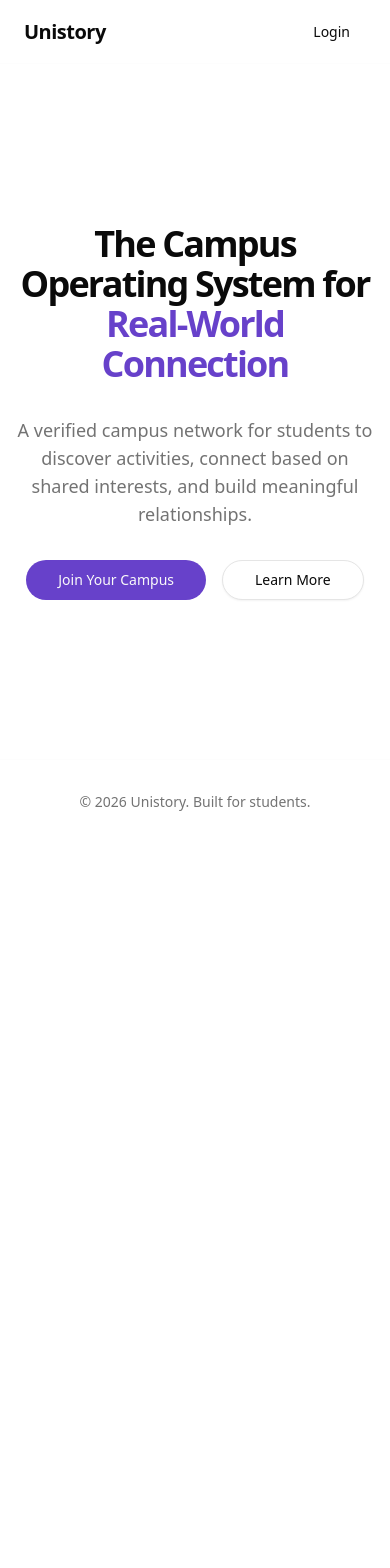
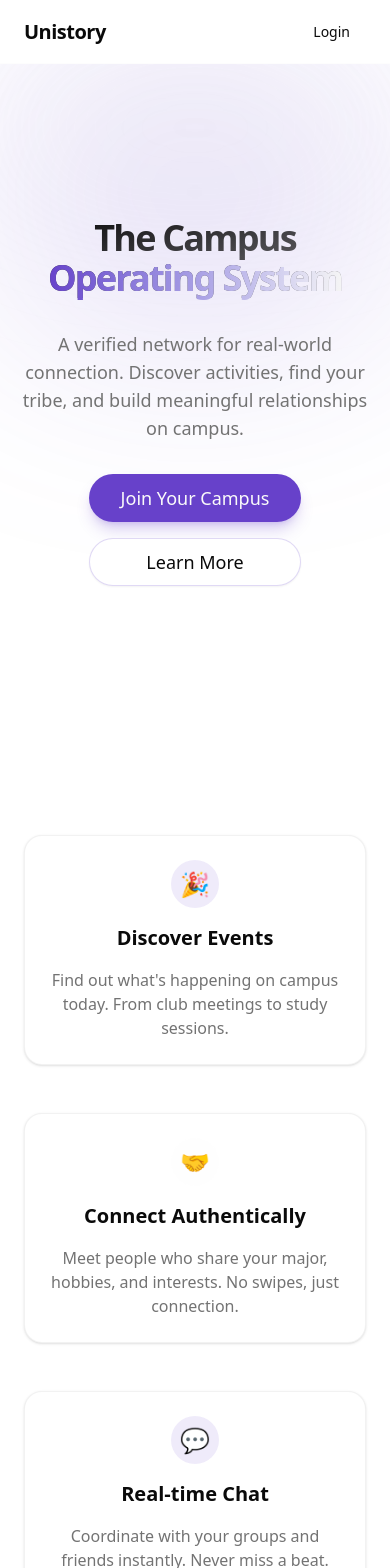
Before and after one commit to SH20RAJ/unstory.app, a Next.js app: page / in a window 390 px wide. Shown: the top 1568 px of the page. Before the commit the page ends 844 px from the top, so only its background shows below. Built offline with nearby package versions, Linux system fonts and the light colour scheme; what @stackframe/stack would draw is missing.

Commit message:
style: Enhance UI/UX with Hero, Home Feed polish, and rich mock content

```diff
--- a/src/actions/activities.ts
+++ b/src/actions/activities.ts
@@ -9,9 +9,37 @@ export async function getActivities() {
     .select("*")
     .order("created_at", { ascending: false });
 
-  if (error) {
-    console.error("Error fetching activities:", error);
-    return [];
+  if (error || !data || data.length === 0) {
+    console.log("No activities found or error, returning mock data");
+    return [
+      {
+        id: "1",
+        title: "Midnight Coding Club",
+        type: "Tech",
+        date: "2024-03-20",
+        time: "11:00 PM",
+        location: "Library Basement",
+        description: "Join us for a late-night coding session. Pizza and caffeine provided!"
+      },
+      {
+         id: "2",
+         title: "Weekend Hike: Bear Mountain",
+         type: "Outdoors",
+         date: "2024-03-22",
+         time: "08:00 AM",
+         location: "Campus Main Gate",
+         description: "A refreshing hike to Bear Mountain. Beginner friendly."
+      },
+      {
+        id: "3",
+        title: "Jazz Night Jam Session",
+        type: "Music",
+         date: "2024-03-21",
+        time: "07:30 PM",
+        location: "Student Center Lounge",
+        description: "Open mic for jazz musicians and enthusiasts."
+      }
+    ];
   }
 
   return data;
--- a/src/app/page.tsx
+++ b/src/app/page.tsx
@@ -1,5 +1,6 @@
 import Link from "next/link";
 import { Button } from "@/components/ui/button";
+import { Hero } from "@/components/landing/Hero";
 
 export default function LandingPage() {
   return (
@@ -13,24 +14,38 @@ export default function LandingPage() {
         </nav>
       </header>
 
-      <main className="flex-1 flex flex-col items-center justify-center text-center px-4 gap-8">
-        <h1 className="text-4xl md:text-6xl font-bold tracking-tighter max-w-3xl">
-          The Campus Operating System for <span className="text-primary">Real-World Connection</span>
-        </h1>
-        <p className="text-muted-foreground text-lg md:text-xl max-w-2xl">
-          A verified campus network for students to discover activities, connect based on shared interests, and build meaningful relationships.
-        </p>
-        <div className="flex gap-4">
-           <Link href="/login">
-            <Button size="lg" className="rounded-full px-8">
-              Join Your Campus
-            </Button>
-          </Link>
-          <Button size="lg" variant="outline" className="rounded-full px-8">
-            Learn More
-          </Button>
+      <Hero />
+
+      {/* Features Section */}
+      <section className="py-24 px-6 max-w-7xl mx-auto grid gap-12 md:grid-cols-3">
+        <div className="flex flex-col gap-4 text-center items-center p-6 rounded-2xl bg-card border border-border/50 shadow-sm hover:shadow-md transition-all hover:-translate-y-1">
+          <div className="h-12 w-12 rounded-full bg-primary/10 flex items-center justify-center text-primary text-2xl">
+            🎉
+          </div>
+          <h3 className="text-xl font-semibold">Discover Events</h3>
+          <p className="text-muted-foreground">
+            Find out what&apos;s happening on campus today. From club meetings to study sessions.
+          </p>
         </div>
-      </main>
+        <div className="flex flex-col gap-4 text-center items-center p-6 rounded-2xl bg-card border border-border/50 shadow-sm hover:shadow-md transition-all hover:-translate-y-1">
+          <div className="h-12 w-12 rounded-full bg-accent/10 flex items-center justify-center text-accent text-2xl">
+            🤝
+          </div>
+          <h3 className="text-xl font-semibold">Connect Authentically</h3>
+          <p className="text-muted-foreground">
+            Meet people who share your major, hobbies, and interests. No swipes, just connection.
+          </p>
+        </div>
+        <div className="flex flex-col gap-4 text-center items-center p-6 rounded-2xl bg-card border border-border/50 shadow-sm hover:shadow-md transition-all hover:-translate-y-1">
+          <div className="h-12 w-12 rounded-full bg-primary/10 flex items-center justify-center text-primary text-2xl">
+            💬
+          </div>
+          <h3 className="text-xl font-semibold">Real-time Chat</h3>
+          <p className="text-muted-foreground">
+            Coordinate with your groups and friends instantly. Never miss a beat.
+          </p>
+        </div>
+      </section>
 
       <footer className="py-8 text-center text-sm text-muted-foreground border-t border-border/10">
         <p>&copy; {new Date().getFullYear()} Unistory. Built for students.</p>
--- /dev/null
+++ b/src/components/landing/Hero.tsx
@@ -0,0 +1,40 @@
+import React from "react";
+import { Button } from "@/components/ui/button";
+import Link from "next/link";
+
+export function Hero() {
+  return (
+    <div className="relative flex min-h-[80vh] flex-col items-center justify-center overflow-hidden bg-background text-foreground">
+      {/* Lamp Effect (CSS-based for simplicity if framer-motion is heavy, but using minimal motion here) */}
+      <div className="absolute top-0 left-1/2 -translate-x-1/2 w-full max-w-3xl h-64 bg-primary/20 blur-[120px] rounded-full pointer-events-none" />
+      <div className="absolute top-0 left-1/2 -translate-x-1/2 w-full max-w-lg h-32 bg-accent/20 blur-[80px] rounded-full pointer-events-none" />
+
+      <div className="relative z-10 flex flex-col items-center gap-8 text-center px-4">
+        <h1 className="text-4xl md:text-7xl font-bold tracking-tighter bg-linear-to-br from-foreground to-foreground/50 bg-clip-text text-transparent">
+          The Campus <br />
+          <span className="bg-linear-to-r from-primary to-accent bg-clip-text text-transparent">
+            Operating System
+          </span>
+        </h1>
+
+        <p className="max-w-2xl text-lg md:text-xl text-muted-foreground">
+          A verified network for real-world connection. Discover activities, find your tribe, and build meaningful relationships on campus.
+        </p>
+
+        <div className="flex flex-col sm:flex-row gap-4">
+          <Link href="/login">
+            <Button size="lg" className="rounded-full px-8 text-lg h-12 bg-primary hover:bg-primary/90 text-primary-foreground shadow-lg shadow-primary/25 transition-all hover:scale-105">
+              Join Your Campus
+            </Button>
+          </Link>
+          <Button size="lg" variant="outline" className="rounded-full px-8 text-lg h-12 border-primary/20 hover:bg-primary/5 transition-all">
+            Learn More
+          </Button>
+        </div>
+      </div>
+
+      {/* Grid Background Pattern */}
+      <div className="absolute inset-0 -z-10 bg-[linear-gradient(to_right,#8080800a_1px,transparent_1px),linear-gradient(to_bottom,#8080800a_1px,transparent_1px)] bg-size-[14px_24px] mask-[radial-gradient(ellipse_60%_50%_at_50%_0%,#000_70%,transparent_100%)]" />
+    </div>
+  );
+}
--- a/src/components/ui/card.tsx
+++ b/src/components/ui/card.tsx
@@ -7,7 +7,7 @@ function Card({ className, ...props }: React.ComponentProps<"div">) {
     <div
       data-slot="card"
       className={cn(
-        "bg-card text-card-foreground flex flex-col gap-6 rounded-xl border py-6 shadow-sm",
+        "bg-card text-card-foreground flex flex-col gap-6 rounded-xl border py-6 shadow-sm transition-all hover:shadow-md hover:border-primary/50 hover:bg-card/50",
         className
       )}
       {...props}
```
Also changed, not shown: src/app/(main)/home/page.tsx (+60 -15 lines), 1 other file (tests, documents, lock files or other folders).
